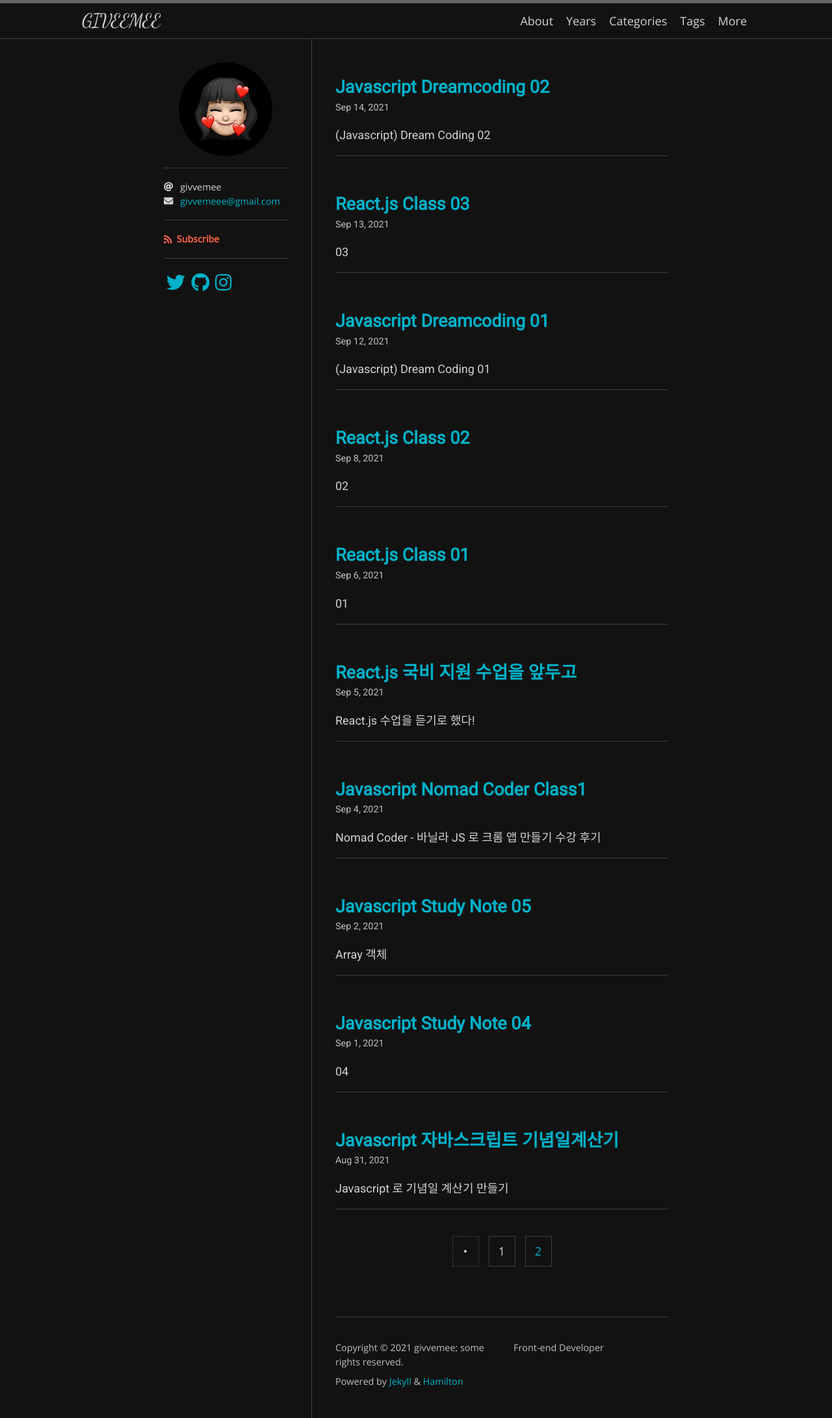
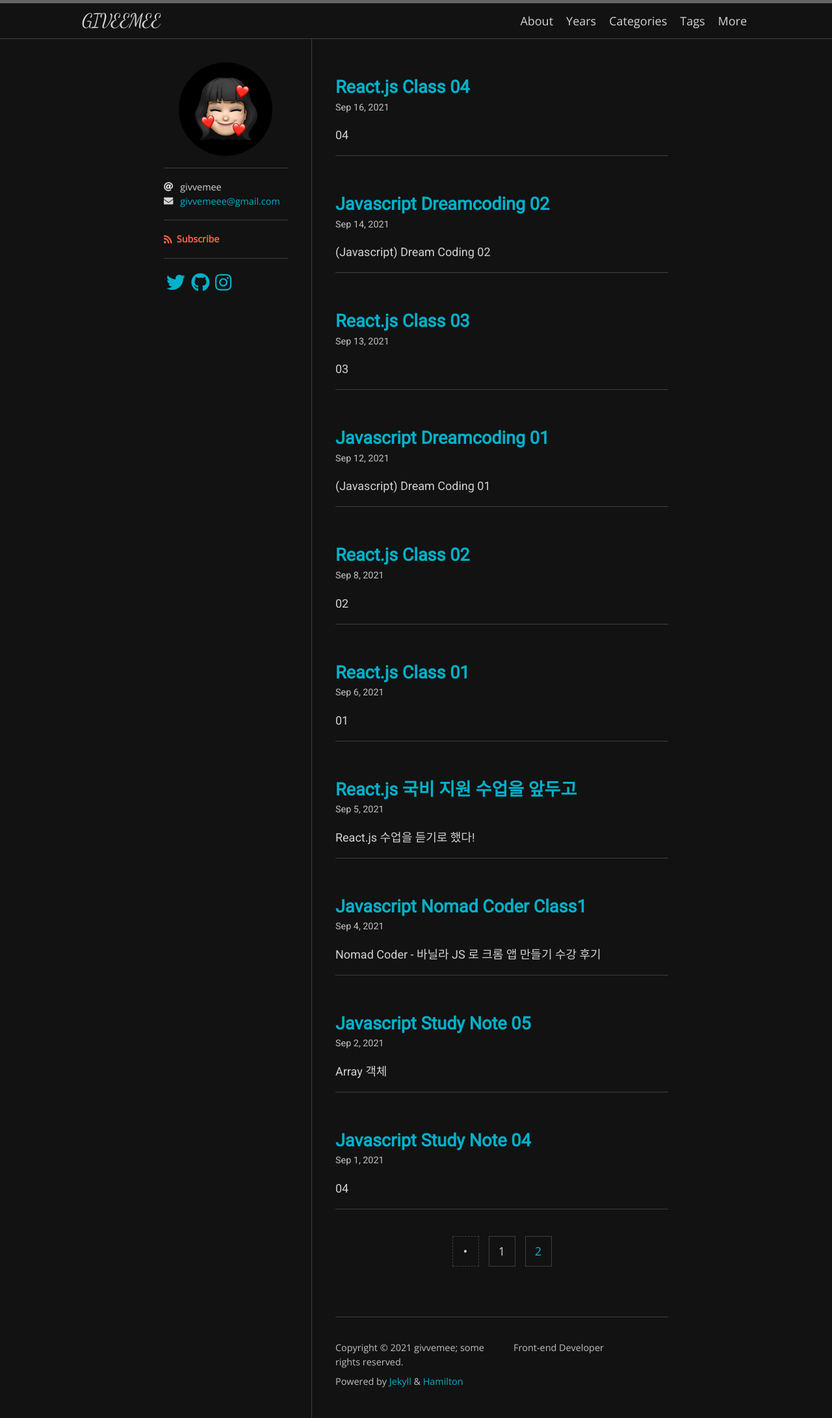
Before and after one commit to givvemee/givvemee.github.io, a Jekyll site: the page built from index.html, in a window 1280 px wide. Shown: the whole page at 65% size. Built offline with Jekyll 4.4.1, drawn with Linux system fonts in a browser that asks for light colours; nearby versions of some CDN libraries; some web fonts are replaced; the list of posts is cut into pages by our own code; part of the change alters nothing that is shown.

Commit message:
3rd react class caption edit + 4th class updated

````diff
--- a/_posts/2021-09-13-React.js-Class-03.md
+++ b/_posts/2021-09-13-React.js-Class-03.md
@@ -15,7 +15,7 @@ categories: react.js
 
 <br />
 
-오늘은 25차시 수업의 둘째날이었고, 기본 자바스크립트 문법을 짚고 새 React 프로젝트를 생성해 보는 것으로 수업을 마쳤다! 다음 수업부터 메모를 할 게 있을지, 자잘한 건 수업 집중하면서 적어내려가야겠다.
+세번째 수업... 오늘은 월요일...
 
 <br />
 
--- /dev/null
+++ b/_posts/2021-09-16-React.js-Class-04.md
@@ -0,0 +1,543 @@
+---
+layout: post
+Title: 0916 React.js Class
+tags: [react.js]
+categories: react.js
+---
+
+### 04
+
+### (React.js) 0916 - 4th Class
+
+###### 21. 09. 16 (4/25)
+
+<br />
+
+<br />
+
+와 세상에 ... 오늘 일주일 전에 맞은 화이자 1차 백신 때문에 응급실 갔다왔다가 수업 못 들을 줄 알았는데...... 허겁지겁 와서 수업 들을 수 있게 됐다. 넘 피곤하구 빡센 하루지만 힘내야지...
+
+라고 쓴 지 30분째.... 프로젝트 시작조차 안 되는 분이 계셔서 강사님이 봐주고 계신다......
+
+
+
+오늘은 컴포넌트와 props 의 진도를 조금 더 뺐다.
+
+먼저 프로젝트를 생성. 나의 경우에는 그날 그날 배웠던 것을 조금 더 보기 쉽게 만들기 위해 날짜별로 파일을 정리한다. 폴더를 만든 뒤 터미널을 켜고,
+
+`npx create-react-app 0916`
+
+`cd 0916`
+
+`yarn start`
+
+이 순서로 입력. <span style="color: grey">yarn start 또는 npm start 인데 그 두 개의 차이를 아직 나는 이해하지 못 한다. 그래두... 강사님께서 yarn 이 더 빠르다고 하셔서 잠자고 하는 중! </span>
+
+그리고 `src` 폴더 안에 `component` 폴더를 만들고, 그 안에 `Test1.js` 형식으로 파일을 생성한다. 확장자가 꼭 js 일 필요는 없고, jsx 여도 괜찮다고 하시던데.
+
+그 다음엔 `App.js` 를 `rsc + enter key`로 다시 잡고, 내가 방금 만든 테스트 파일을 연결하는 것으로 수업 준비 시작!
+
+<br />
+
+<br />
+
+#### 부모-자식 간 Prop 정리
+
+컴포넌트의 재사용에 대해서 강조하셨고, Prop 의 사용을 한 번 더 복습했다.
+
+```react
+const Test1 = () => {
+    const title = 'props 전달값 연습 (값 변경 불가)'
+    return (
+        <div>
+            <Test1Sub
+                msg = {title}
+                name = "givvemee"
+                // 숫자나 논리 값은 {} 블럭으로 처리
+                age = {27}
+                addr = "incheon"
+                tel = "0100000000"
+                color ="tomato"
+                isLog = {true}
+            />
+        </div>
+    );
+};
+
+```
+
+Test1Sub 라는 자식 요소를 만들어 그 안에 prop 값을 전달해 주는 방법에는 두 가지가 있는데 하나는 데이터를 그대로 가져와 아래처럼 쓰는 것이다.
+
+```react
+const Test1Sub = (props) => {
+    return (
+        // 부모에서 정해 준 값을 가져올 땐 template literal 로 전체 백틱으로 감싸고 ${}
+        <div style={{border: `5px solid ${props.color}` , padding: 20, margin: 20}}>
+            <h2 style={{background:props.color}}>
+                {props.msg}
+            </h2>
+            <ul>
+                <li>이름 : {props.name}</li>
+                <li>나이 : {props.age}</li>
+                <li>주소 : {props.addr}</li>
+                <li>번호 : {props.tel}</li>
+                <li>컬러 : {props.color}</li>
+                <li>로그인여부 : {props.isLog === true ? 'Logged in' : 'Logged Out'}</li>
+
+            </ul>
+        </div>
+    );
+};
+```
+
+여기에서 눈 여겨 볼 점은 `div`의 style 부분인데, 부모에서 정해놓은 값을 가지고 올 때는 백틱을 사용해 지정한다. 위 요소는 구조 분해로도 기재할 수 있는데,
+
+```react
+const Test1Sub = (msg, name, age, addr, tel, color, isLog) => {
+    const {msg, name, age, addr, tel, color, isLog} = props
+    return (
+        <div style={{border: `5px solid ${color}` , padding: 20, margin: 20}}>
+            <h2 style={{background:color}}>
+                {msg}
+            </h2>
+            <ul>
+                <li>이름 : {name}</li>
+                <li>나이 : {age}</li>
+                <li>주소 : {addr}</li>
+                <li>번호 : {tel}</li>
+                <li>컬러 : {color}</li>
+                <li>로그인여부 : {isLog === true ? 'Logged in' : 'Logged Out'}</li>
+
+            </ul>
+        </div>
+    );
+};
+```
+
+이렇게 작성하면 li 속성 안에 붙은 prop 은 생략이 가능한.
+
+<br />
+
+<br />
+
+#### PropType 과 초깃값
+
+버그를 잡기 위해 Prop 의 타입값을 확인하는 방법을 사용할 수 있다.  <a href="https://ko.reactjs.org/docs/typechecking-with-proptypes.html"> 참고용 링크 </a>
+
+PropType 과 초깃값을 세팅하기 위해서는 아래와 같은 문법을 작성한다.
+
+```react
+import PropTypes from 'prop-types';
+
+// 컴포넌트명.propTypes = {props명:PropTypes.타입 (string/ number 등).필수 여부}
+MyComponent.propTypes = {
+  children: PropTypes.element.isRequired
+};
+
+// 타입을 잡아내기 위해 초깃값을 정리해 둔다.
+Greeting.defaultProps = {
+  name: 'Stranger'
+};
+```
+
+위를 활용한 예시
+
+```react
+// 자식 요소
+const Test2Sub = ({name, age, addr, color, isLog, tel}) => {
+    return (
+        <div style={{border: `5px solid ${color}`, margin: 20, padding: 30}}>
+            <h2>이름 : {name}</h2>
+            <ul>
+
+                <li>나이 : {age}</li>
+                <li>주소 : {addr}</li>
+                <li>컬러 : {color}</li>
+                <li>로그인 여부 : {isLog ? 'Logged in' : 'Logged Out'}</li>
+            </ul>
+        </div>
+    );
+};
+
+// 초깃값 정의
+Test2Sub.defaultProps = {
+    name: 'Stranger',
+    age: 37,
+    addr: 'Seoul',
+    color: 'red',
+    isLog : true
+  };
+
+// 타입 알아보기
+Test2Sub.propTypes = {
+    name: PropTypes.string.isRequired,
+    age: PropTypes.number.isRequired ,
+    addr: PropTypes.string,
+    tel: PropTypes.string,
+    color: PropTypes.string,
+    isLog: PropTypes.bool
+    // proptypes 는 참조 변수
+  };
+
+```
+
+위 문법을 부모에 적용하게 된다면,
+
+```react
+import React from 'react';
+import Test2Sub from './Test2Sub';
+
+const Test2 = () => {
+    return (
+        <div>
+            <Test2Sub
+                name= "givvemee"
+                age = {27}
+                addr = "incheon"
+                tel = "01099999999"
+                color = "tomato"
+                isLog = {true}
+            />
+            <hr/>
+            <Test2Sub
+                name= "hey"
+                addr = "jeju"
+                color = "skyblue"
+            />
+            <hr/>
+            <Test2Sub/>
+        </div>
+    );
+};
+
+export default Test2;
+```
+
+![image](https://user-images.githubusercontent.com/89691274/133443721-94d469cc-aa9c-47ec-925e-a79c3e62cc5b.png)
+
+이런 결과를 도출할 수 있다. 부모 요소에서 `Test2Sub` 자식 중, 값이 정해지지 않은 데이터는 초깃값이 대체된 것을 확인 가능하다.
+
+<br /><br />
+
+#### 이벤트 Event
+
+자바스크립트에서 활용했던 onClick 등의 이벤트를 리액트에서 활용하는 방법도 배울 수 있었다. 작성이 가능한 방법은 총 세 가지인데,
+
+- 함수를 JSX 밖에서 정의한 뒤 함수명을 가져와서 사용
+- JSX 안에서 함수를 정의 (간략한 함수만 사용 가능)
+
+```react
+// Case 1
+
+import React from 'react';
+
+const Test3 = () => {
+    // 함수 정의는 여기에 가능
+    const handleClick1 = () => {
+        alert('test1')
+    }
+    const handleClick2 = () => {
+        alert('test2')
+    }
+    const handleClick3 = () => {
+        alert('test3')
+    }
+
+    return (
+        <div>
+            <h2>이벤트 처리법</h2>
+            <p>
+                <button onClick={handleClick1}>클릭</button>
+                <button onClick={handleClick2}>클릭</button>
+                <button onClick={handleClick3}>클릭</button>
+            </p>
+
+        </div>
+    );
+};
+
+export default Test3;
+```
+
+이것이 JSX 영역 밖에서 javascript 처럼 함수를 정의하고 영역 안으로 함수명을 가지고 와 사용하는 방법이다.
+
+뭔가..... 이해가 가능함. 쉬워보임. 당연함. javascript 에서 많이 접했으니까.
+
+```react
+// case 2
+
+import React from 'react';
+
+const Test3 = () => {
+    return (
+        <div>
+            <h2>이벤트 처리법</h2>
+            <p>
+
+                <button onClick={() => {
+                    alert('연습')
+                    alert('연습')
+                }}>클릭</button>
+                <button onClick={() => alert('test')}>클릭</button>
+                <button>클릭</button>
+            </p>
+
+        </div>
+    );
+};
+
+export default Test3;
+```
+
+`onClick` 같은 간단 함수는 이렇게 바로 꽂아버릴 수도 있다. 보이는 것처럼 여러 줄을 한 번에 쓸 수도 있고, 바로 쭉 써버릴 수도 있음.
+
+근데 이제 **Case 2** 에 심화 과정이 존재하는데, 바로 매개변수라는 것이 끼어들었을 때다. 매개변수도 함수이니까 사용이 가능한데, 리액트에서만의 특징이 있다!
+
+```react
+import React from 'react';
+
+const Test3 = () => {
+    // 값을 받는 매개변수 사용 가능
+    const handleClick4 = (num) => {
+        alert(num);
+    }
+
+    return (
+        <div>
+            <p>
+                <button onClick={handleClick4(100)}>클릭</button>
+
+            </p>
+        </div>
+    );
+};
+
+export default Test3;
+```
+
+이렇게 작성하면 안 된다.
+
+`<button onClick={handleClick4(100)}>클릭</button>` **리액트에서는 javascript 처럼 저렇게 함수 뒤에 인자가 와버리면 바로 실행을 한다.** 그래서 button 에 onClick 을 주었음에도 click 하기도 전에 새로고침을 하자마자 alert 가 떠버린다. 이걸 방지하려면 아래처럼
+
+```react
+import React from 'react';
+
+const Test3 = () => {
+    const handleClick4 = (num) => {
+        alert(num);
+    }
+
+    return (
+        <div>
+            <p>
+                <button onClick={() => handleClick4(100)}>클릭</button>
+            </p>
+        </div>
+    );
+};
+
+export default Test3;
+```
+
+함수의 형태로 써 주면 바로 실행을 방지할 수가 있다! 이건 중요한 개념이라구 하셨으니 꼭꼭 기억하자.
+
+<br />
+
+<br />
+
+#### <span style="color: royalblue">리액트에서 반복문으로 쓰이는 대박 중요한 map 함수</span>
+
+우선 수업 1회차 때 배운 map 을 다시 정리해 보자면, JSX 영역에선 for 처럼 반복문을 쓸 수가 없어서 map 이라는 함수로 대신하기로 했다.
+
+![image](https://user-images.githubusercontent.com/89691274/133445499-009e9de1-4a88-4426-b48c-07792bc69c0e.png)
+
+바로 이것이 그것.
+
+이제 map 을 이용해서 무언가를 출력하는 것이 react.js 에서 굉장 많이 쓰이니 잘 알아두라고 하셨다.
+
+```react
+import React from 'react';
+
+const Test4 = () => {
+    // 값이 변경된다? useState
+    const title = '슬기로운 의사생활'
+    const arr = ['조정석','유연석','전미도','김대명']
+
+    return (
+        <div>
+            <h2>드라마 : {title }</h2>
+            <p>{arr[0]}</p>
+            <p>{arr[1]}</p>
+            <hr/>
+            {
+                // 반복문
+                arr.map( (item, index) => {
+                    return (<p key= {index}> {index} / {item}</p>)
+                })
+            }
+            <hr/>
+            {/* 위에 것을 다르게 쓰면 이렇게 */}
+            {
+                arr.map ((item, index) => <p key={index}>
+                    {index} : {item}
+                </p>)
+
+            }
+
+
+        </div>
+    );
+};
+
+export default Test4;
+```
+
+map 뒤에 (요소, 인덱스) 가 들어갔고, 중괄호를 열어 return 한다.
+
+화면만 단순히 출력할 경우에는 index 를 사용하면 되지만 데이터를 수정, 삭제, 추가하여 데이터 값의 변경이 이루어지면 고유 번호(key) 를 만들어서 사용한다.
+
+**key 는 반복적으로 처리되는 component 요소의 각 항목을 식별하기 위해 고유한 값을 가지고, 이것은 중복으로 설정할 수 없다. **
+
+**즉, map 으로 출력할 땐 key 를 반드시 부여해야 한다!**
+
+```react
+import React from 'react';
+
+const Test5 = () => {
+    const data = [
+        {id: 1, name: '조정석', age: 30},
+        {id: 2, name: '유연석', age: 20},
+        {id: 3, name: '김대명', age: 40},
+        {id: 4, name: '전미도', age: 10},
+        {id: 5, name: '이우주', age: 30},
+    ]
+    return (
+        // remind! map 에 key 는 필수
+        <div>
+            {
+                data.map ( (item, index) => {
+                    return (<p key={index}>
+                        {index} / {item.id} / {item.name} / {item.age}
+                    </p>)
+                } )
+            }
+            <hr/>
+            {
+                data.map ( (item, index) => <p key={index}>
+                    {item.id} /
+                    {item.name} /
+                    {item.age}
+                </p>)
+            }
+        </div>
+    );
+};
+
+export default Test5;
+```
+
+위와 아래는 작성 방식의 차이이지만, 아래와 같은 방식을 조금 더 많이 쓰고 결괏값은 똑같다.
+
+<br>
+
+이것을 활용한 예제로
+
+![image-20210915225354316](C:\Users\gbthe\AppData\Roaming\Typora\typora-user-images\image-20210915225354316.png)
+
+이것과 같은 형식의 데이터를 만들어 보라고 하셨다.
+
+먼저, 대충 객체 형식의 데이터를 짜 주었다.
+
+```react
+const data = [
+    {id: 1, name: 'Person1', age: 20, addr: 'Seoul', done: 'true'},
+    {id: 2, name: 'Person2', age: 22, addr: 'Jeju', done: 'false'},
+    {id: 3, name: 'Person3', age: 24, addr: 'Incheon', done: 'false'},
+    {id: 4, name: 'Person4', age: 30, addr: 'Seoul', done: 'true'},
+    {id: 5, name: 'Person5', age: 40, addr: 'Daegu', done: 'false'},
+]
+```
+
+이름... 같은 건 일일이 설정하기 조금 귀찮기두 하구 ㅎ
+
+```react
+import React from 'react';
+const Test6 = () => {
+    return (
+        <div>
+            <table>
+                <caption>예제 만들어 보기</caption>
+                <colgroup>
+
+                    <col />
+                    <col />
+                    <col />
+                    <col />
+                    <col />
+
+                </colgroup>
+                <thead>
+                    <tr>
+                        <th>번호</th>
+                        <th>이름</th>
+                        <th>나이</th>
+                        <th>주소</th>
+                        <th>동의 여부</th>
+                    </tr>
+                </thead>
+                <tbody>
+                    {
+                        data.map ( (item, index) => <tr key={index}>
+                        <td>{item.id}</td>
+                        <td>{item.name}</td>
+                        <td>{item.age}</td>
+                        <td>{item.addr}</td>
+                        <td>{item.done}</td>
+
+                    </tr>)
+                    }
+                </tbody>
+            </table>
+        </div>
+    );
+};
+
+export default Test6;
+```
+
+이렇게 짜버리면... 결괏값이
+
+![image](https://user-images.githubusercontent.com/89691274/133446630-a2028164-bd54-4b88-9040-65f6d1609a59.png)
+
+이렇게 나온다.
+
+다시 연습! map 은 함수니까 JSX 영역 안에 {} 중괄호랑 함께 써 주자.
+
+```react
+// 테이블은 생략...
+const Test6 = () => {
+    return (
+    	<div>
+        	{
+                data.map ((item, index) => <tr key={index}>
+                              <td>{item.id}</td>
+                              <td>{item.name}</td>
+                              ...
+                          </tr>)
+            }
+        </div>
+    )
+}
+```
+
+**중요!!** key 값은 빼먹지 말 것.
+
+<br />
+
+<br />
+
+<br />
+
+<br />
+
+__Noted at 2021. 09. 16__
````
